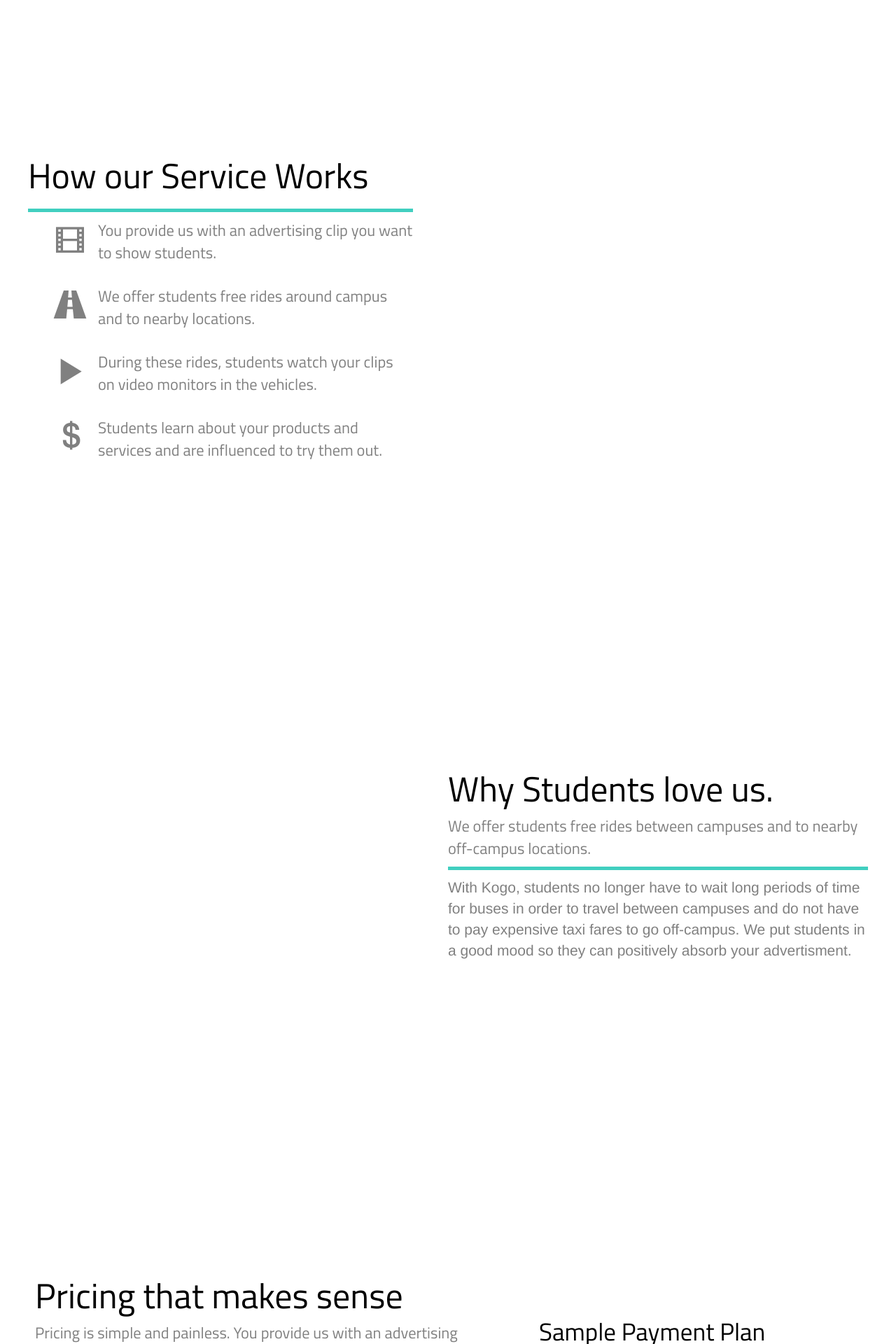
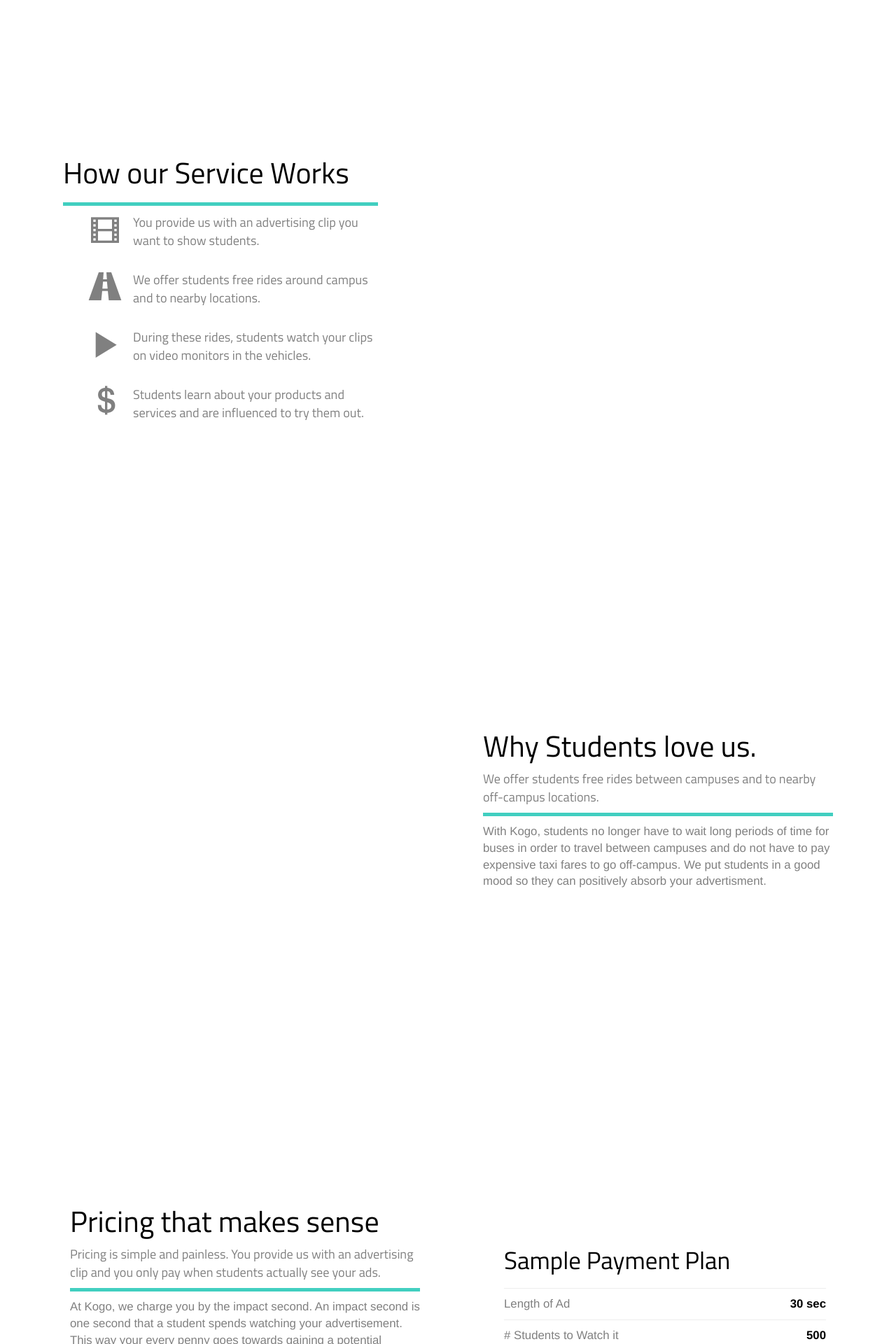
Before and after one commit to akyker20/KogoBusinesses, a Django app: page / in a window 1280 px wide. Shown: the part 766-2686 px from the top of the page at 70% size. Run offline with Django 3.2, Linux system fonts and the light colour scheme; some libraries are stand-ins or nearby versions.

Commit message:
made width smaller and fonts smaller

```diff
--- a/kogo/static/css/company/desktop.css
+++ b/kogo/static/css/company/desktop.css
@@ -33,16 +33,12 @@ div.intro-left-container h1 {
 	padding-top: 40px
 }
 
-section.intro h1, section.why-kogo h1, section.service h1 {
-	font-size: 50px;
-}
-
 p.no-border {
 	border-bottom: none;
 }
 
 div.info-container {
-	width: 1200px;
+	width: 1100px;
 	margin: 0px auto;
 	overflow: auto;
 	overflow-y: hidden;
@@ -55,7 +51,7 @@ section.intro div.info-container {
 }
 
 section.intro p.lighter {
-	font-size: 26px;
+	font-size: 23px;
 	color: gray;
 }
 
@@ -82,13 +78,13 @@ section {
 div.service-left-container {
 	margin-bottom: 50px;
 	float: left;
-	width: 550px;
+	width: 450px;
 }
 
 div.student-info-container {
 	margin-bottom: 50px;
 	float: right;
-	width: 600px;
+	width: 500px;
 }
 
 div#student-video-player,
@@ -111,7 +107,7 @@ section.why-kogo div.info-container {
 }
 
 section h1 {
-	font-size: 50px;
+	font-size: 42px;
 	color: black;
 }
 
@@ -145,7 +141,7 @@ div.reasons-container h1 {
 
 ul.how-service-works {
 	list-style: none;
-	font-size: 1.6em;
+	font-size: 1.3em;
 	font-family: "Titillium Web",sans-serif;
 }
 
@@ -156,12 +152,12 @@ ul.how-service-works li:not(:last-child) {
 ul.how-service-works li div.glyphicon {
 	float: left;
 	font-size: 40px;
-	margin: 8px 20px 0px 0px;
+	margin: 3px 20px 0px 0px;
 }
 
 section.why-kogo ul {
 	list-style: decimal;
-	font-size: 1.6em;
+	font-size: 1.3em;
 	font-family: "Titillium Web",sans-serif;
 }
 
@@ -170,7 +166,7 @@ ul.reasons-list li {
 }
 
 div.left-container {
-	width: 636px;
+	width: 520px;
 	float: left;
 	padding: 10px;
 }
@@ -183,11 +179,11 @@ p.summary {
 	font-family: "Titillium Web",sans-serif;
 	padding-bottom: 10px;
 	border-bottom: 5px solid #41CFC0;
-	font-size: 1.6em;
+	font-size: 1.3em;
 }
 
 p.details {
-	font-size: 1.5em;
+	font-size: 1.2em;
 }
 
 div.right-container {
@@ -208,18 +204,22 @@ div.list-container {
 ul.sample-list {
 	list-style: none;
 	padding-left: 0px;
-	font-size: 18px;
+	font-size: 1.2em;
 }
 
 ul.sample-list li.active {
-	font-size: 30px;
-	font-family: "Titillium Web",sans-serif;
+	font-size: 26px;
+	font-family: "Titillium Web", sans-serif;
 }
 
 ul.sample-list li {
 	border-bottom: 1px solid rgb(237, 237, 237);
 	padding-top: 10px;
 	padding-bottom: 10px;
+}
+
+ul.sample-list li strong {
+	color: black;
 }
 
 section.contact-info {
@@ -254,7 +254,7 @@ div.icons-container {
 
 div.icon {
 	text-align: center;
-	width: 240px;
+	width: 220px;
 	float: left;
 }
 
```
